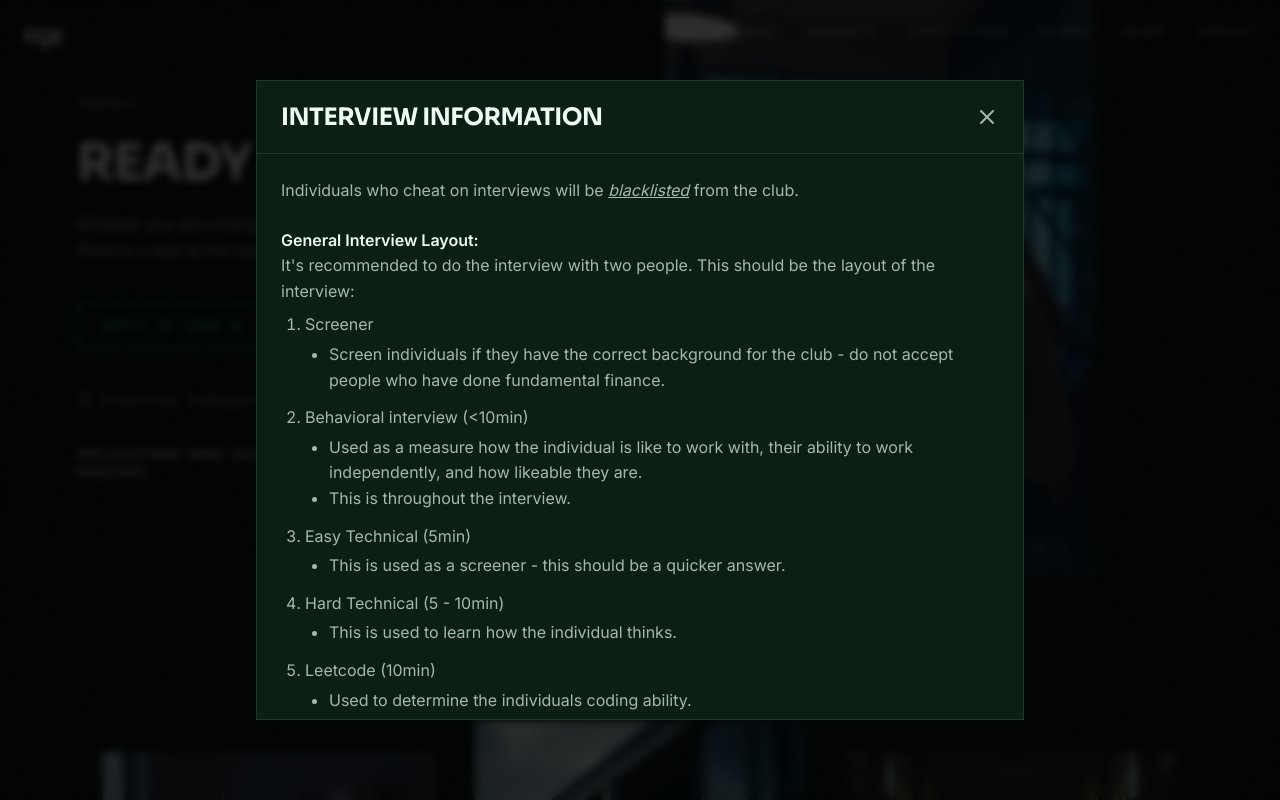
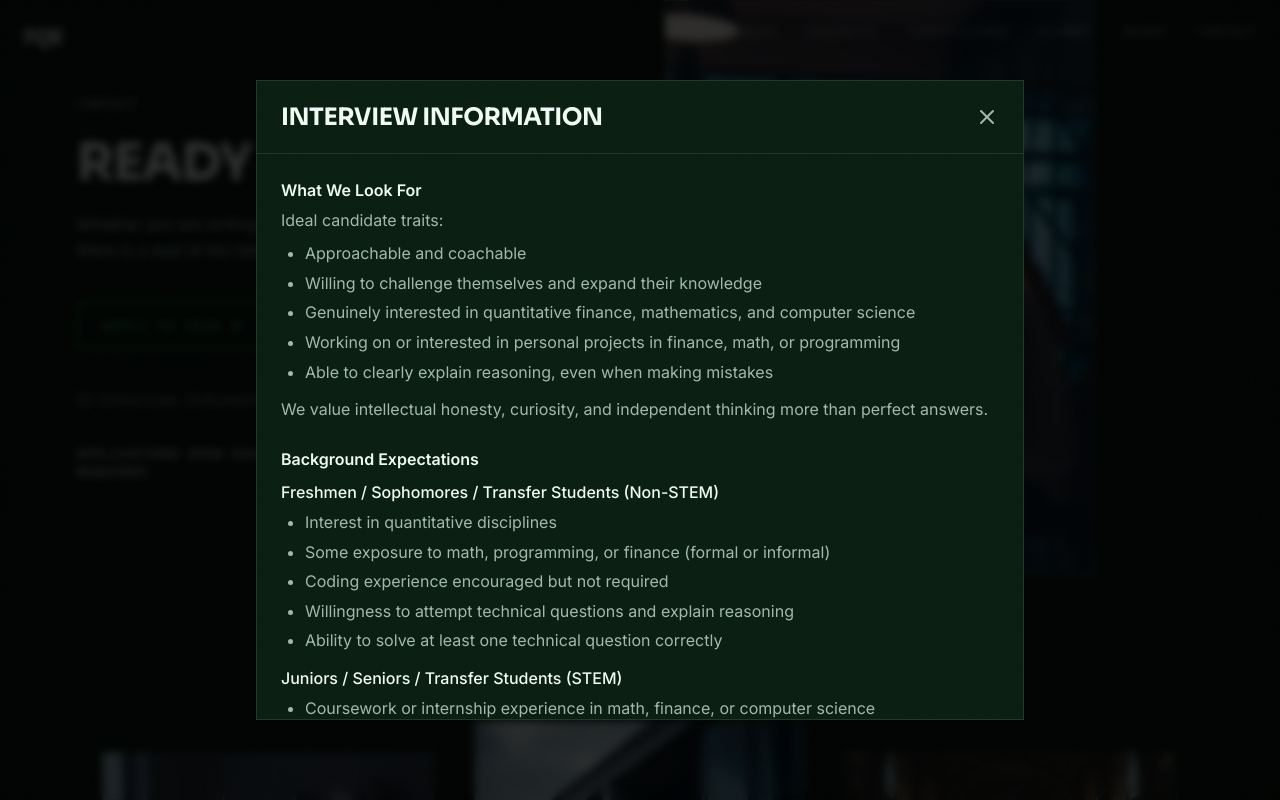
Before and after one commit to LifeDisparity/LifeDisparity.github.io, a React (Vite) app: page / in a window 1280 px wide. Both pictures are taken after a click on the button "Interview Information". Shown: the part 5954-6754 px from the top of the page. Built offline with nearby package versions, Linux system fonts and the light colour scheme.

Commit message:
Update interview information modal from PDF guidance

```diff
--- a/src/sections/ContactSection.tsx
+++ b/src/sections/ContactSection.tsx
@@ -81,52 +81,110 @@ export default function ContactSection() {
             </div>
 
             <div className="p-6 body-text text-secondary-light space-y-6">
-              <p>
-                Individuals who cheat on interviews will be <span className="italic underline">blacklisted</span> from the club.
-              </p>
+              <div>
+                <p className="font-semibold text-primary-light">What We Look For</p>
+                <p className="mt-1">Ideal candidate traits:</p>
+                <ul className="list-disc pl-6 mt-2 space-y-1">
+                  <li>Approachable and coachable</li>
+                  <li>Willing to challenge themselves and expand their knowledge</li>
+                  <li>Genuinely interested in quantitative finance, mathematics, and computer science</li>
+                  <li>Working on or interested in personal projects in finance, math, or programming</li>
+                  <li>Able to clearly explain reasoning, even when making mistakes</li>
+                </ul>
+                <p className="mt-3">We value intellectual honesty, curiosity, and independent thinking more than perfect answers.</p>
+              </div>
 
               <div>
-                <p className="font-semibold text-primary-light">General Interview Layout:</p>
-                <p>It&apos;s recommended to do the interview with two people. This should be the layout of the interview:</p>
-                <ol className="list-decimal pl-6 space-y-3 mt-2">
+                <p className="font-semibold text-primary-light">Background Expectations</p>
+                <p className="mt-2 font-medium text-primary-light">Freshmen / Sophomores / Transfer Students (Non-STEM)</p>
+                <ul className="list-disc pl-6 mt-1 space-y-1">
+                  <li>Interest in quantitative disciplines</li>
+                  <li>Some exposure to math, programming, or finance (formal or informal)</li>
+                  <li>Coding experience encouraged but not required</li>
+                  <li>Willingness to attempt technical questions and explain reasoning</li>
+                  <li>Ability to solve at least one technical question correctly</li>
+                </ul>
+
+                <p className="mt-3 font-medium text-primary-light">Juniors / Seniors / Transfer Students (STEM)</p>
+                <ul className="list-disc pl-6 mt-1 space-y-1">
+                  <li>Coursework or internship experience in math, finance, or computer science</li>
+                  <li>At least one personal technical project</li>
+                  <li>Stronger expectation on technical performance</li>
+                  <li>Ability to solve at least two technical questions</li>
+                  <li>Clear explanation of reasoning, assumptions, and logic</li>
+                </ul>
+
+                <p className="mt-3">
+                  Non-STEM majors are generally discouraged unless they show a clear commitment to technical growth (STEM minor, projects, coursework, etc.).
+                </p>
+              </div>
+
+              <div>
+                <p className="font-semibold text-primary-light">Academic Integrity</p>
+                <p className="mt-1">Technical interviews assess independent reasoning ability.</p>
+                <ul className="list-disc pl-6 mt-2 space-y-1">
+                  <li>Calculators are not allowed</li>
+                  <li>AI tools are not allowed</li>
+                  <li>You may be asked to show written work or share your screen during coding</li>
+                </ul>
+                <p className="mt-3">
+                  Individuals found cheating during interviews will be disqualified from consideration.
+                </p>
+              </div>
+
+              <div>
+                <p className="font-semibold text-primary-light">Interview Structure</p>
+                <p className="mt-1">Interviews are typically conducted by two current members:</p>
+                <ol className="list-decimal pl-6 mt-2 space-y-3">
                   <li>
-                    Screener
-                    <ul className="list-disc pl-6 mt-1">
-                      <li>Screen individuals if they have the correct background for the club - do not accept people who have done fundamental finance.</li>
+                    Screening
+                    <p className="mt-1">A brief background check to ensure alignment with the club&apos;s quantitative focus.</p>
+                  </li>
+                  <li>
+                    Behavioral Interview (~10 minutes)
+                    <p className="mt-1">We assess communication skills, professionalism, independence, and motivation.</p>
+                    <p className="mt-1">Sample prompts:</p>
+                    <ul className="list-disc pl-6 mt-1 space-y-1">
+                      <li>Tell us about yourself.</li>
+                      <li>Why are you interested in FQE?</li>
+                      <li>What technical projects have you worked on?</li>
+                      <li>What do you hope to gain from the club?</li>
+                      <li>How do you approach using AI in projects?</li>
                     </ul>
                   </li>
                   <li>
-                    Behavioral interview (&lt;10min)
-                    <ul className="list-disc pl-6 mt-1">
-                      <li>Used as a measure how the individual is like to work with, their ability to work independently, and how likeable they are.</li>
-                      <li>This is throughout the interview.</li>
-                    </ul>
+                    Easy Technical (~5 minutes)
+                    <p className="mt-1">A foundational quantitative question designed to be relatively quick.</p>
+                    <p className="mt-1">Topics may include expected value, basic probability, logic puzzles, exponential growth, and introductory finance concepts.</p>
                   </li>
                   <li>
-                    Easy Technical (5min)
-                    <ul className="list-disc pl-6 mt-1">
-                      <li>This is used as a screener - this should be a quicker answer.</li>
-                    </ul>
+                    Hard Technical (~5-10 minutes)
+                    <p className="mt-1">A more complex quantitative problem focused on structure, logic, and assumptions.</p>
                   </li>
                   <li>
-                    Hard Technical (5 - 10min)
-                    <ul className="list-disc pl-6 mt-1">
-                      <li>This is used to learn how the individual thinks.</li>
-                    </ul>
-                  </li>
-                  <li>
-                    Leetcode (10min)
-                    <ul className="list-disc pl-6 mt-1">
-                      <li>Used to determine the individuals coding ability.</li>
-                    </ul>
+                    LeetCode-Style Coding Question (~10 minutes)
+                    <p className="mt-1">You may be asked to code live, explain complexity, and discuss edge cases.</p>
+                    <p className="mt-1">Questions may involve array/list manipulation, sorting and merging, parentheses validation, number transformations, and basic algorithms.</p>
                   </li>
                 </ol>
               </div>
 
-              <p>
-                If the interview does answer technical questions within the given time frame, it is viewed as incomplete and is your judgement if they would have arrived at the correct answer (for the math technicals). Do not provide the solution if the candidate is not understanding the problem or making progress on it.
-              </p>
-
+              <div>
+                <p className="font-semibold text-primary-light">How We Evaluate</p>
+                <ul className="list-disc pl-6 mt-2 space-y-1">
+                  <li>Behavioral fit</li>
+                  <li>Easy technical</li>
+                  <li>Hard technical</li>
+                  <li>Coding ability</li>
+                </ul>
+                <p className="mt-3">
+                  Minimum technical performance is required for project placement. Candidates are compared within similar academic levels.
+                </p>
+                <p className="mt-3">At the end of the day, we are looking for members who will contribute meaningfully, grow technically, strengthen the FQE network, and take projects seriously.</p>
+                <p className="mt-3">
+                  Final notes: attempt each question, explain your reasoning clearly, think independently, and maintain integrity.
+                </p>
+              </div>
             </div>
 
             <div className="p-6 border-t border-white/10 flex justify-end items-center">
```
